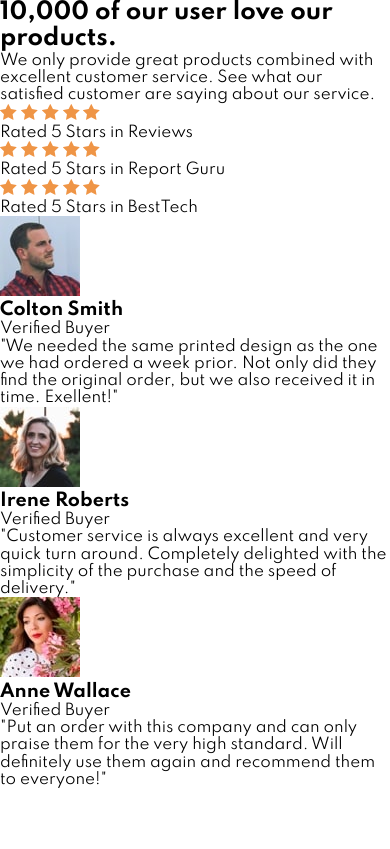
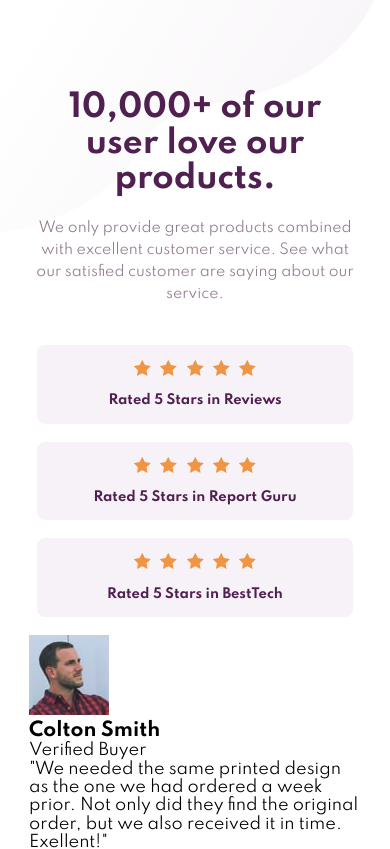
Before and after one commit to RenszCamacho/Social-Proof-Section, a website built with Parcel: page src/index.html in a window 390 px wide. Shown: the top 849 px of the page. Built offline with nearby package versions, Linux system fonts and the light colour scheme.

Commit message:
Social. Descrition Section Mobile. Done.

```diff
--- a/src/index.html
+++ b/src/index.html
@@ -21,9 +21,9 @@
     <main class="wrapper">
       <section class="reviews">
         <div class="reviews__description">
-          <div class="reviews__Text">
-            <h2 class="reviews__titel">
-              10,000 of our user love our products.
+          <div class="reviews__text">
+            <h2 class="reviews__title">
+              10,000+ of our user love our products.
             </h2>
 
             <p class="reviews__paragraph">
--- a/src/sass/_resets.scss
+++ b/src/sass/_resets.scss
@@ -12,7 +12,7 @@ html {
 
 body {
   font: {
-    size: 1.5rem;
+    size: 1.6rem;
     family: var(--main-font);
   }
 }
--- /dev/null
+++ b/src/sass/_reviews.scss
@@ -0,0 +1,62 @@
+.wrapper {
+  width: 100%;
+  min-height: 100vh;
+  display: flex;
+  justify-content: center;
+  align-items: center;
+  background: {
+    image: url(../imges/bg-pattern-top-mobile.svg);
+    repeat: no-repeat;
+    // size: cover;
+  }
+}
+
+.reviews {
+  margin: 7rem 2.9rem 10rem;
+
+  &__description {
+    display: flex;
+    flex-wrap: wrap;
+    justify-content: center;
+    align-items: center;
+    text-align: center;
+  }
+
+  &__text {
+    margin-bottom: 4rem;
+  }
+
+  &__title {
+    color: var(--p-very-dark-magenta);
+    font-size: 3.1rem;
+    font-weight: 700;
+    padding: 2rem 3.2rem;
+  }
+
+  &__paragraph {
+    color: var(--s-dark-grayish-magenta);
+    font-size: 1.4rem;
+    line-height: 2.2rem;
+  }
+
+  &__rate {
+    background-color: var(--s-light-grayish-magenta);
+    padding: 1.5rem 5.6rem;
+    margin-bottom: 1.8rem;
+    border-radius: 0.8rem;
+  }
+
+  &__rateStars {
+    margin-bottom: 1rem;
+  }
+
+  &__rateImg {
+    padding: 0 0.25rem;
+  }
+
+  &__rateDescription {
+    font-size: 1.3rem;
+    font-weight: 700;
+    color: var(--p-very-dark-magenta);
+  }
+}
--- a/src/sass/main.scss
+++ b/src/sass/main.scss
@@ -1,3 +1,4 @@
 @import "./_base.scss";
 @import "./_resets.scss";
 @import "./_responsive.scss";
+@import "./_reviews.scss";
```
Also changed, not shown: 2 other files.
